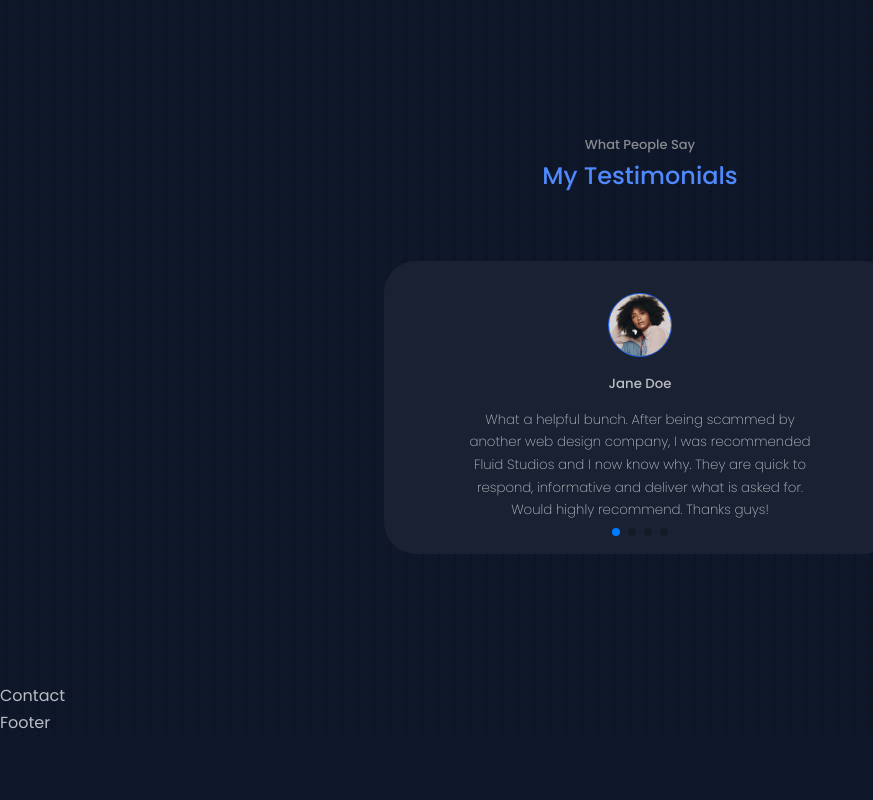
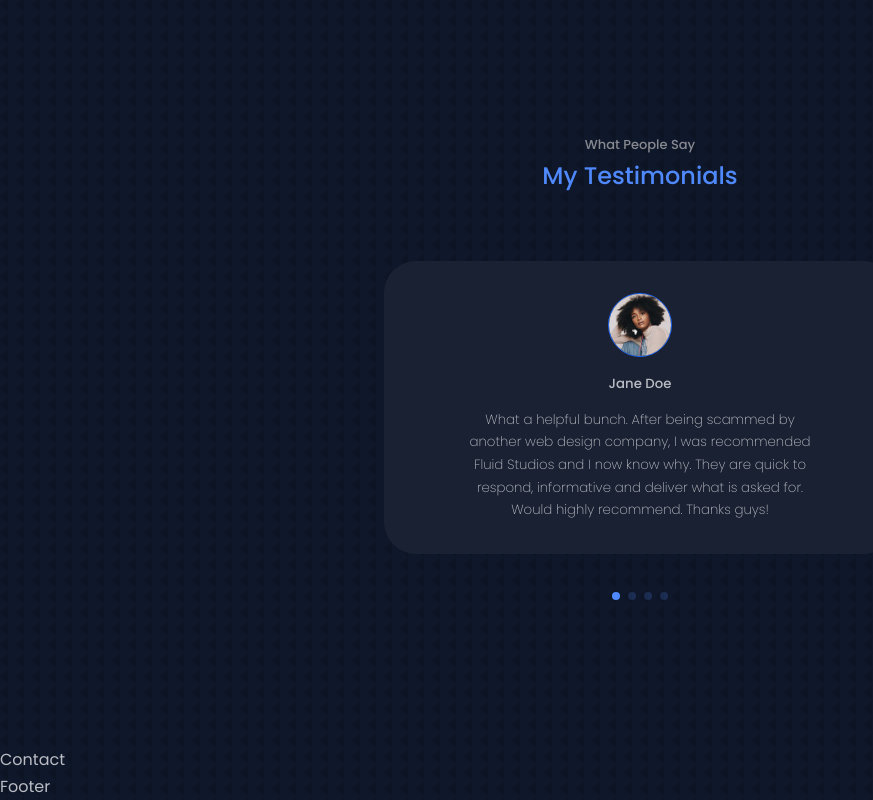
Before and after one commit to neophyte-programmer/react-portfolio, a React (Create React App) app: page / in a window 1280 px wide. Shown: the part 3907-4707 px from the top of the page, without its empty margins (0-873 px from the left). Before the commit the page ends 4643 px from the top, so only its background shows below. Built offline with nearby package versions, Linux system fonts and the light colour scheme.

Commit message:
final changes

```diff
--- a/src/components/testimonials/Testimonials.jsx
+++ b/src/components/testimonials/Testimonials.jsx
@@ -55,7 +55,6 @@ const Testimonials = () => {
         pagination={true}
 				spaceBetween={40}
 				slidesPerView={1}
-				// pagination={{ clickable: true }}
 			>
 				{/* Hardcoded testimonials  */}
 				{/* <article className='testimonial'>
--- a/src/components/testimonials/testimonials.css
+++ b/src/components/testimonials/testimonials.css
@@ -1,6 +1,7 @@
 .container.testimonials__container {
     width: 40%;
     margin-top: 4rem;
+    padding-bottom: 4rem;
 }
 
 .client__avatar {
@@ -27,6 +28,10 @@
     margin: .8rem auto 0;
 }
 
+.swiper-pagination .swiper-pagination-bullet {
+    background: var(--first-color);
+}
+
 /*=============== GENERAL MEDIA QUERIES ===============*/
 /* ==== Medium Devices ==== */
 @media screen and (max-width: 1024px) {
```
